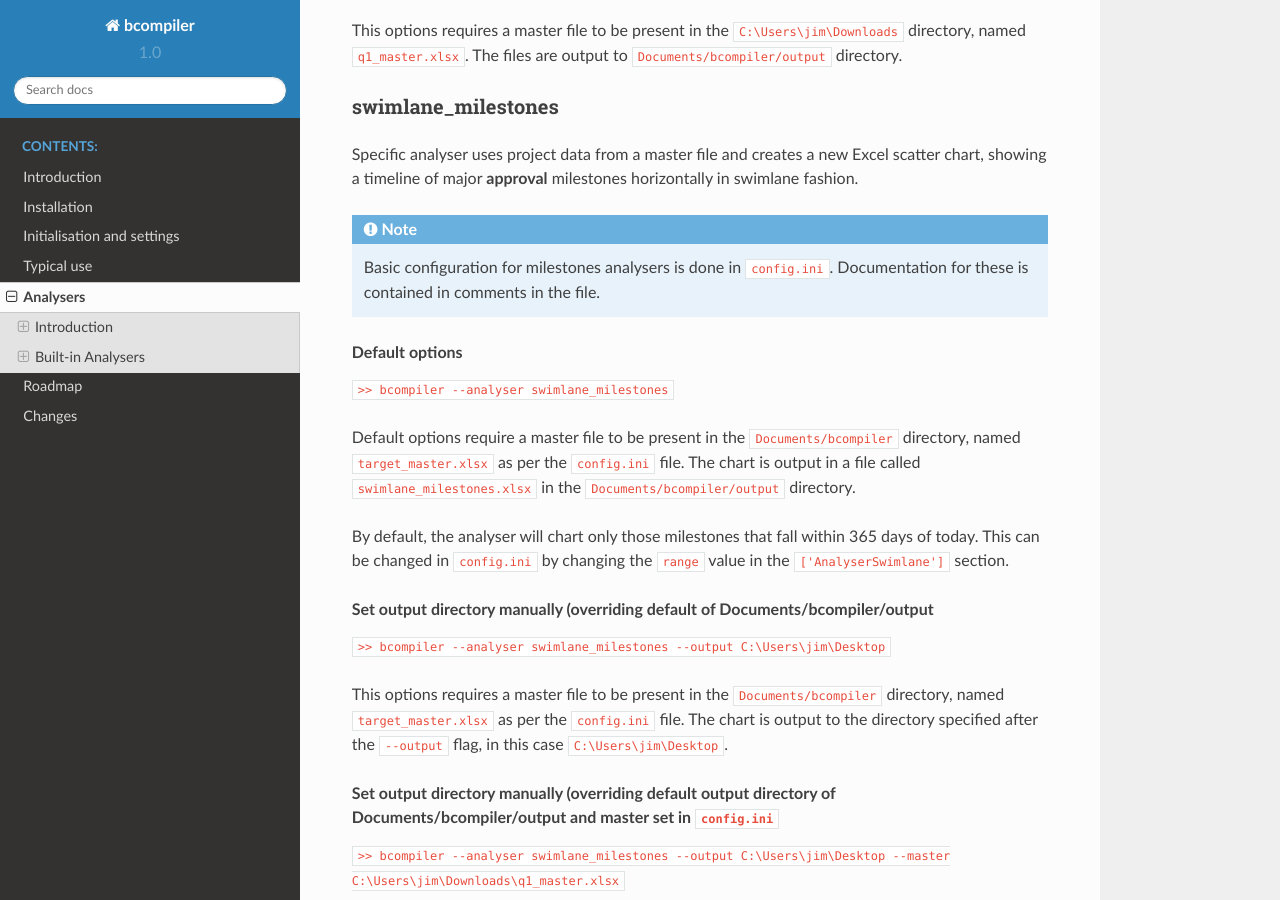
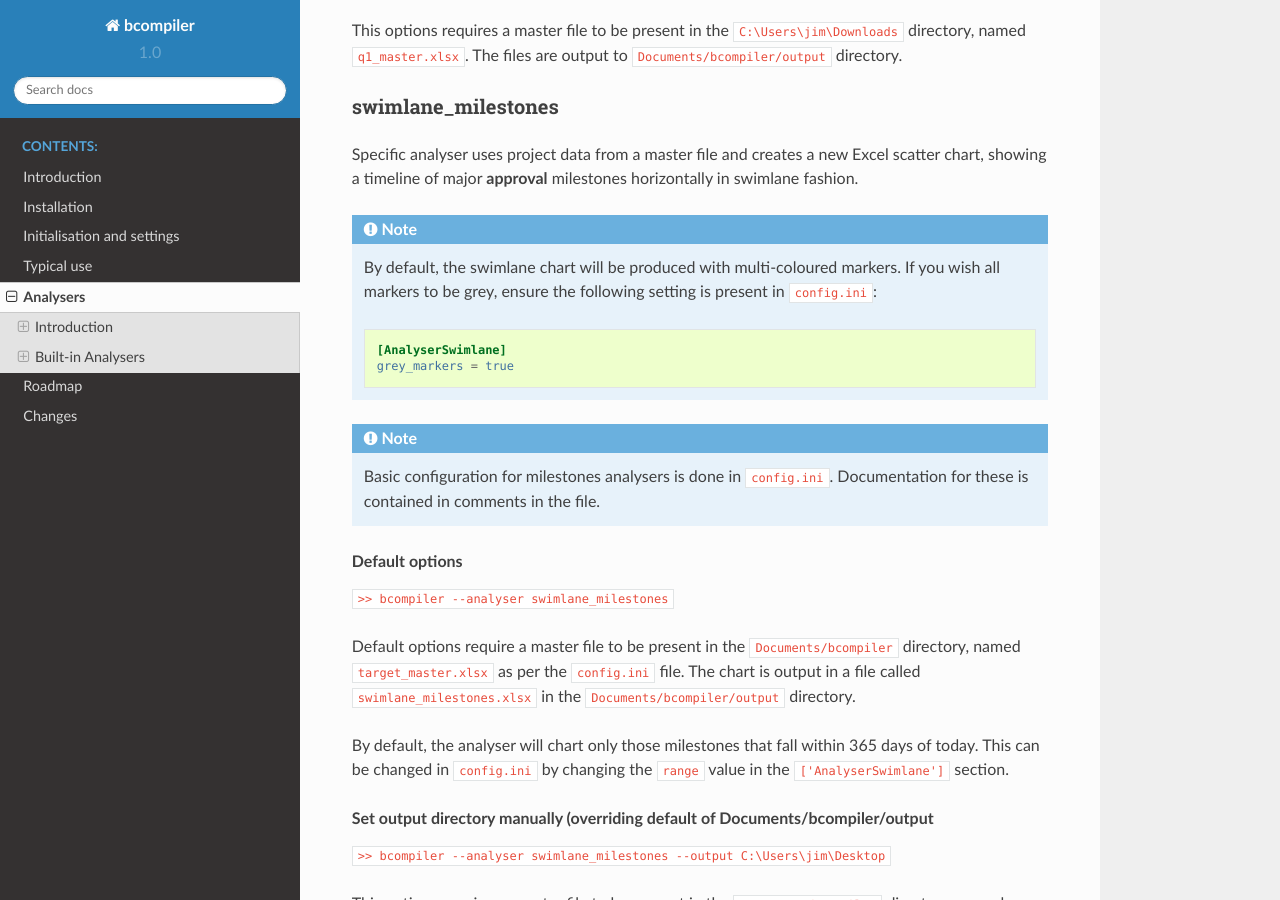
Before and after one commit to yulqen/bcompiler, a Sphinx documentation site: the page built from docs/analysers.rst, in a window 1280 px wide and 900 px high, scrolled down 4214 px. Built offline with Sphinx 7.4.7 and the Read the Docs theme 2.0.0, drawn with Linux system fonts in a browser that asks for light colours.

Commit message:
documentation for greyness setting for swimlane milestones

```diff
--- a/docs/analysers.rst
+++ b/docs/analysers.rst
@@ -199,6 +199,16 @@ scatter chart, showing a timeline of major **approval** milestones horizontally
 fashion.
 
 .. note::
+    By default, the swimlane chart will be produced with multi-coloured
+    markers. If you wish all markers to be grey, ensure the following
+    setting is present in ``config.ini``:
+
+    .. code-block:: ini
+
+        [AnalyserSwimlane]
+        grey_markers = true
+
+.. note::
     Basic configuration for milestones analysers is done in ``config.ini``.
     Documentation for these is contained in comments in the file.
 
```
